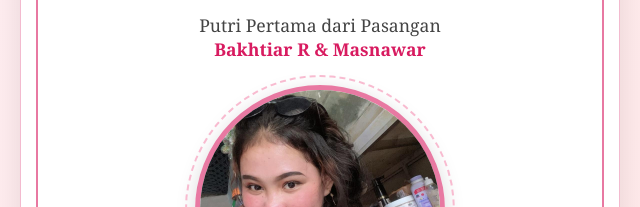
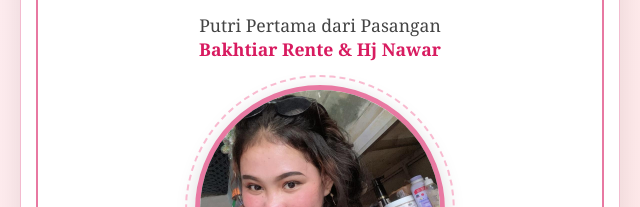
Before and after one commit to SofyanTauridOdeMadi/Sweet-Invitation, a plain HTML site: page index.html in a window 1280 px wide. Shown: the part 478-685 px from the top of the page, 320-960 px from the left. Drawn offline with nearby package versions, Linux system fonts and the light colour scheme; a web font is replaced by a local one.

Commit message:
Update Nama

```diff
--- a/index.html
+++ b/index.html
@@ -415,7 +415,7 @@
       </div>
       <div class="parents">
         Putri Pertama dari Pasangan<br>
-        <span class="parents-name">Bakhtiar R &amp; Masnawar</span>
+        <span class="parents-name">Bakhtiar Rente &amp; Hj Nawar</span>
       </div>
 
       <div class="people-photo-container">
```
